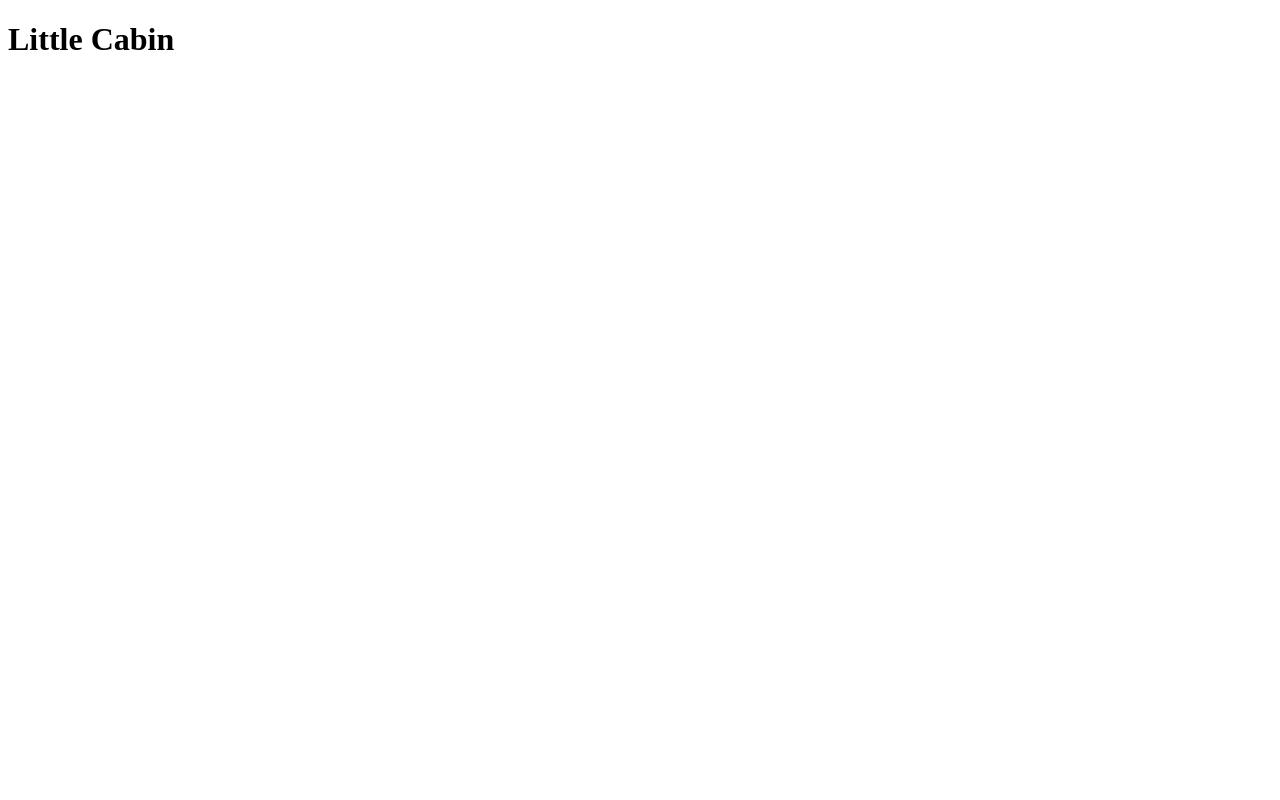
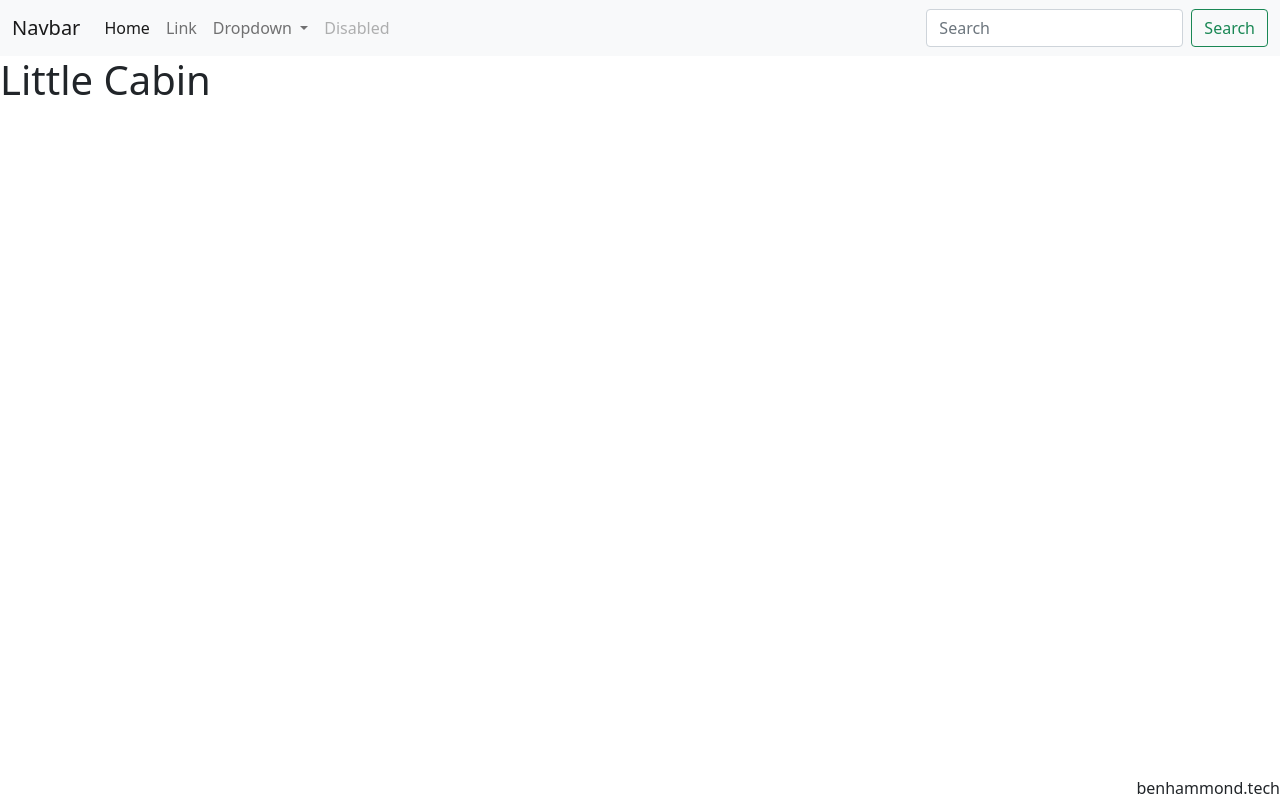
Before and after one commit to benhammondmusic/littlecabin, a Django app: page / in a window 1280 px wide. Before the commit the page is almost empty. Run offline with Django 3.2, Linux system fonts and the light colour scheme.

Commit message:
adds bootstrap for now

```diff
--- a/littlecabin_project/settings.py
+++ b/littlecabin_project/settings.py
@@ -29,6 +29,12 @@ DEBUG = True
 
 ALLOWED_HOSTS = []
 
+# INTERNAL_IPS = [
+#     "127.0.0.1",
+# ]
+
+
+# TAILWIND_APP_NAME = 'theme'
 
 # Application definition
 
--- /dev/null
+++ b/main_app/static/css/style.css
@@ -0,0 +1,14 @@
+body {
+  display: flex;
+  min-height: 100vh;
+  flex-direction: column;
+}
+
+main {
+  flex: 1 0 auto;
+}
+
+footer {
+  padding-top: 0;
+  text-align: right;
+}
--- /dev/null
+++ b/main_app/templates/base.html
@@ -0,0 +1,58 @@
+{% load static %}
+
+<!DOCTYPE html>
+<html lang="en">
+  <head>
+    <meta charset="UTF-8" />
+    <meta name="viewport" content="width=device-width, initial-scale=1.0" />
+    <meta http-equiv="X-UA-Compatible" content="ie=edge" />
+    <link href="https://cdn.jsdelivr.net/npm/bootstrap@5.0.0-beta3/dist/css/bootstrap.min.css" rel="stylesheet" integrity="sha384-eOJMYsd53ii+scO/bJGFsiCZc+5NDVN2yr8+0RDqr0Ql0h+rP48ckxlpbzKgwra6" crossorigin="anonymous" />
+    <link rel="stylesheet" type="text/css" href="{% static 'css/style.css' %}" />
+
+    <title>Little Cabin</title>
+  </head>
+  <body>
+    <header>
+      <nav class="navbar navbar-expand-lg navbar-light bg-light">
+        <div class="container-fluid">
+          <a class="navbar-brand" href="#">Navbar</a>
+          <button class="navbar-toggler" type="button" data-bs-toggle="collapse" data-bs-target="#navbarSupportedContent" aria-controls="navbarSupportedContent" aria-expanded="false" aria-label="Toggle navigation">
+            <span class="navbar-toggler-icon"></span>
+          </button>
+          <div class="collapse navbar-collapse" id="navbarSupportedContent">
+            <ul class="navbar-nav me-auto mb-2 mb-lg-0">
+              <li class="nav-item">
+                <a class="nav-link active" aria-current="page" href="#">Home</a>
+              </li>
+              <li class="nav-item">
+                <a class="nav-link" href="#">Link</a>
+              </li>
+              <li class="nav-item dropdown">
+                <a class="nav-link dropdown-toggle" href="#" id="navbarDropdown" role="button" data-bs-toggle="dropdown" aria-expanded="false"> Dropdown </a>
+                <ul class="dropdown-menu" aria-labelledby="navbarDropdown">
+                  <li><a class="dropdown-item" href="#">Action</a></li>
+                  <li><a class="dropdown-item" href="#">Another action</a></li>
+                  <li><hr class="dropdown-divider" /></li>
+                  <li><a class="dropdown-item" href="#">Something else here</a></li>
+                </ul>
+              </li>
+              <li class="nav-item">
+                <a class="nav-link disabled" href="#" tabindex="-1" aria-disabled="true">Disabled</a>
+              </li>
+            </ul>
+            <form class="d-flex">
+              <input class="form-control me-2" type="search" placeholder="Search" aria-label="Search" />
+              <button class="btn btn-outline-success" type="submit">Search</button>
+            </form>
+          </div>
+        </div>
+      </nav>
+    </header>
+    <main>{% block content %} {% endblock %}</main>
+    <footer>
+      <div>benhammond.tech</div>
+    </footer>
+
+    <script src="https://cdn.jsdelivr.net/npm/bootstrap@5.0.0-beta3/dist/js/bootstrap.bundle.min.js" integrity="sha384-JEW9xMcG8R+pH31jmWH6WWP0WintQrMb4s7ZOdauHnUtxwoG2vI5DkLtS3qm9Ekf" crossorigin="anonymous"></script>
+  </body>
+</html>
--- a/main_app/templates/home.html
+++ b/main_app/templates/home.html
@@ -1,7 +1,5 @@
-<!DOCTYPE html>
-<html>
-  <head> </head>
-  <body>
-    <h1>Little Cabin</h1>
-  </body>
-</html>
+{% extends 'base.html' %} {% block content %}
+
+<h1>Little Cabin</h1>
+
+{% endblock %}
```
